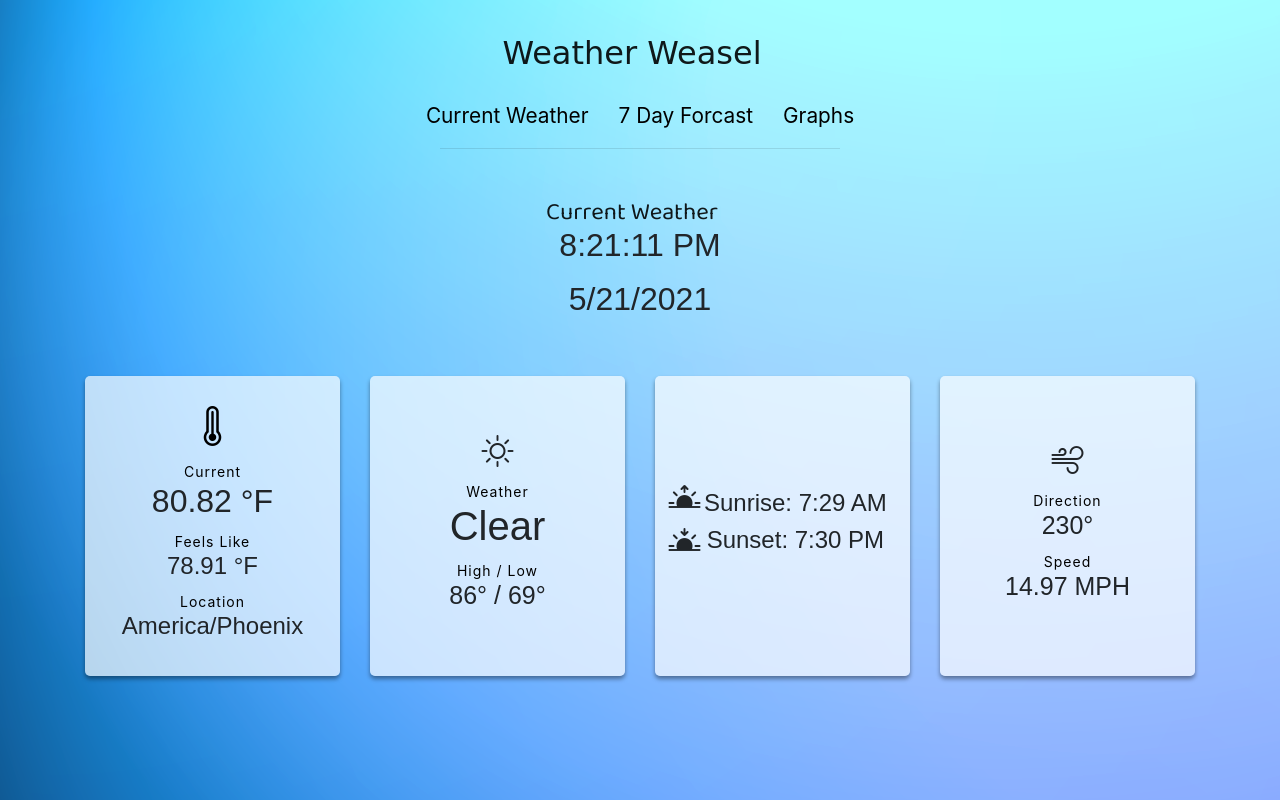
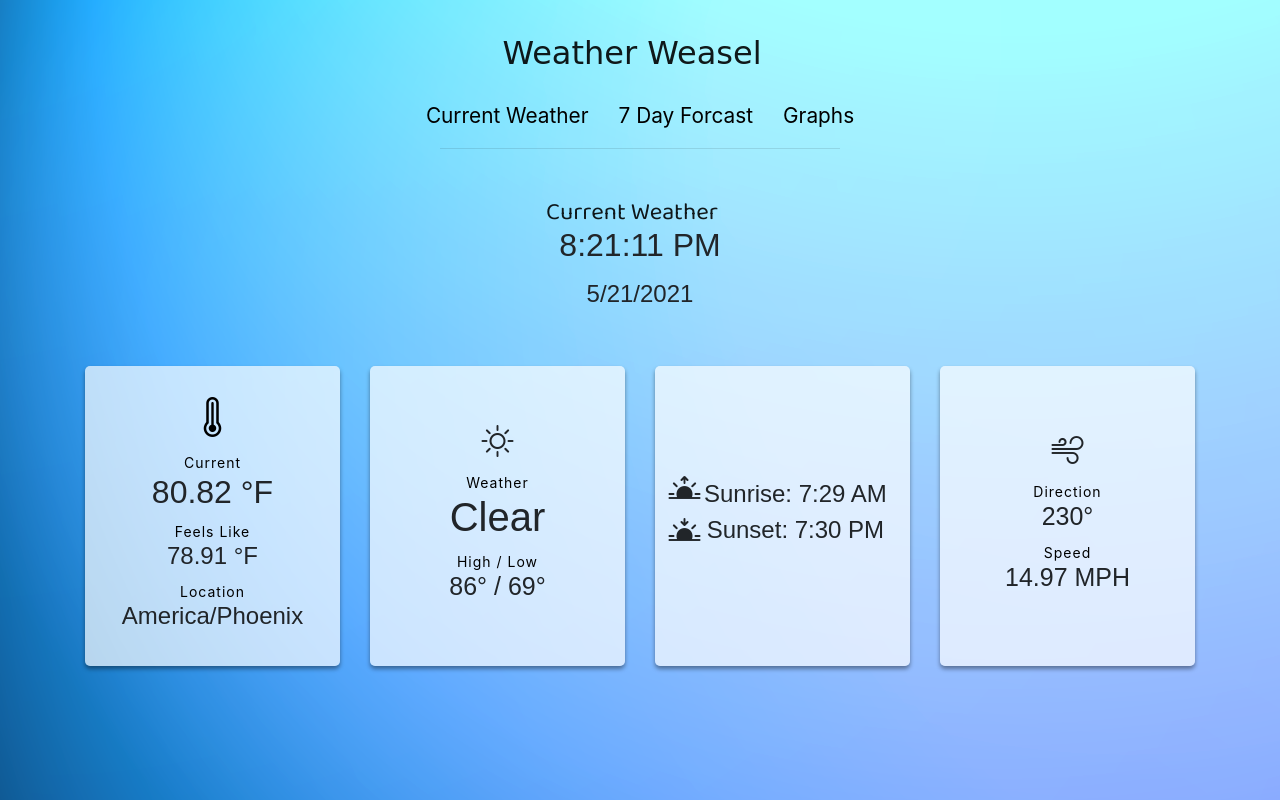
Before and after one commit to KevinMurray123/capstone-but-no-cringe-react, a plain HTML site: page index.html in a window 1280 px wide. Drawn offline with nearby package versions, Linux system fonts and the light colour scheme; a web font is replaced by a local one.

Commit message:
ayo we might finish

```diff
--- a/style.scss
+++ b/style.scss
@@ -493,3 +493,7 @@ canvas #line-chart {
     max-width: 40%;
     max-height: 40%;
 }
+
+#date {
+    font-size: 1.5rem;
+}
```
Also changed, not shown: css/min/style.min.css, css/style.css, 2 other files.
